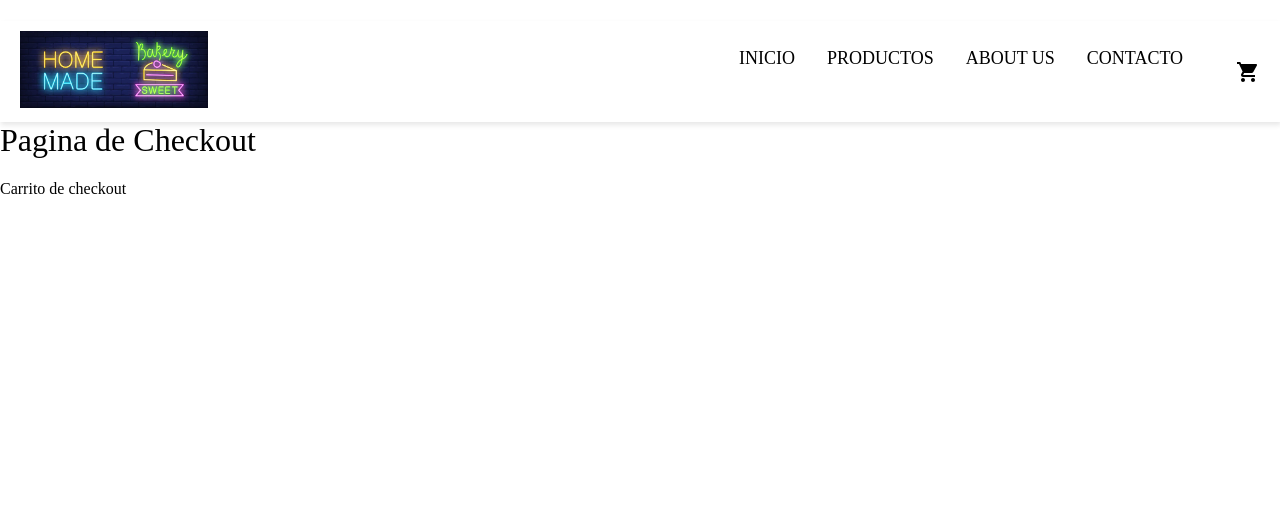
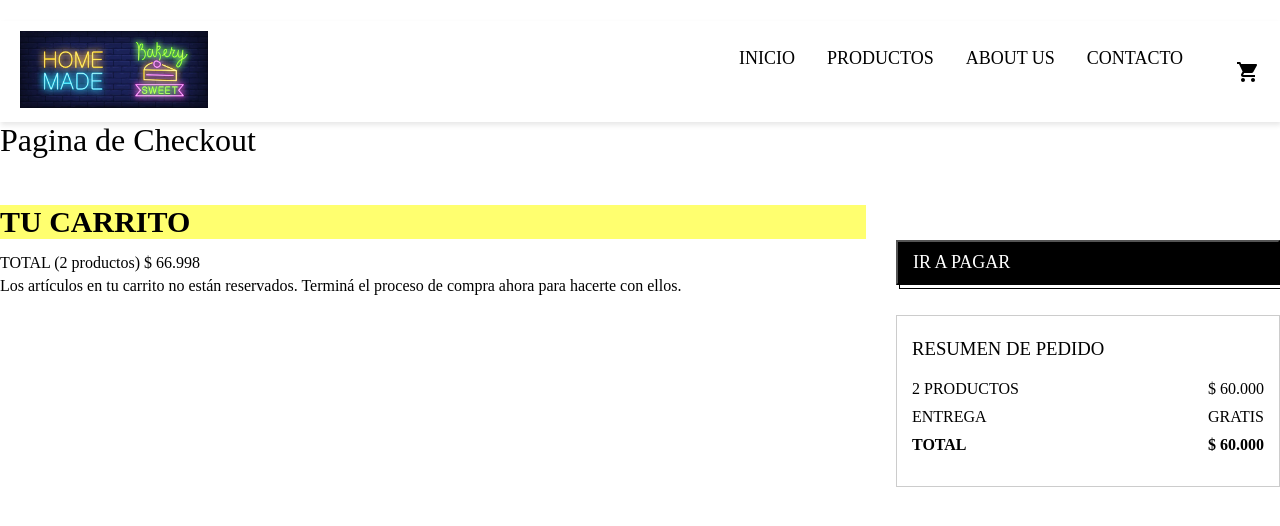
Before and after one commit to maximazza/ecommerce-test-gourmet, a React (Create React App) app: page /cart in a window 1280 px wide. Shown: the top 526 px of the page. Built offline with nearby package versions, Linux system fonts and the light colour scheme.

Commit message:
ultimo trabajo practico

```diff
--- a/src/components/Cart/Cart.js
+++ b/src/components/Cart/Cart.js
@@ -1,15 +1,130 @@
-import { useContext } from "react"
+import { useContext, useState } from "react"
 import { CartContext } from "../../context/CartContext"
+import './Cart.scss'
+import Modal from '../Modal/Modal'
+import db from '../../firebaseConfig.js'
+import { collection, addDoc } from 'firebase/firestore'
 
 const Cart = () => {
-    const { cartProducts } = useContext(CartContext)
+    const [showModal, setShowModal] = useState(false)
+    const { cartProducts, totalPrice } = useContext(CartContext)
+    const [success, setSuccess] = useState()
+
+    const [order, setOrder] = useState({
+        items: cartProducts.map((product) => {
+            return {
+                id: product.id,
+                title: product.title,
+                price: product.price
+            }
+        } ),
+        buyer: {},
+        date: new Date().toLocaleString(),
+        total: totalPrice
+    })
+    const [formData, setFormData] = useState({
+        name: '',
+        phone: '',
+        email:''
+    })
 
 
+
+    const handleChange = (e) => {
+        setFormData({...formData, [e.target.name] : e.target.value})
+    }
+
+    const submitData = (e) => {
+        e.preventDefault()
+        console.log("order para enviar: ", {...order, buyer: formData})
+        pushData({...order, buyer: formData})
+    }
+
+    const pushData = async (newOrder) => {
+        const collectionOrder = collection(db, 'ordenes')
+        const orderDoc = await addDoc(collectionOrder, newOrder)
+        setSuccess(orderDoc.id)
+        console.log('ORDEN GENERADA', orderDoc)
+    }
+
     return(
-        <>
-        <div>Carrito de checkout</div>
-        {console.log("cartProducts dede checkout: ",cartProducts)}
-        </>
+        <div className="checkout-page">
+            <div className="info-checkout">
+                {console.log("order: ", order)}
+                <h2>TU CARRITO</h2>
+                <span>TOTAL (2 productos) <b>$ 66.998</b></span>
+                <p>Los artículos en tu carrito no están reservados. Terminá el proceso de compra ahora para hacerte con ellos.</p>
+                <div className="container-checkout-products">
+                    {cartProducts.map( (cartProduct) => {
+                        const { title, image, price} = cartProduct
+                        return(
+                            <div className="checkout-item">
+                                <img src={`./assets/${image}`} alt="imagen" />
+                                <div className="info-checkout-item">
+                                    <p>{title}</p>
+                                    <p className="checkout-item-price">$ {price}</p>
+                                    <button>X</button>
+                                </div>
+                            </div>
+                        )
+                    })}
+                </div>
+            </div>
+                <div className="info-subtotal">
+                    <button onClick={() => setShowModal(true)}>IR A PAGAR</button>
+                    <div className="total-purchase">
+                        <h3>RESUMEN DE PEDIDO</h3>
+                        <div className="item-purchase">
+                            <p>2 PRODUCTOS</p>
+                            <p>$ 60.000</p>
+                        </div>
+                        <div className="item-purchase">
+                            <p>ENTREGA</p>
+                            <p>GRATIS</p>
+                        </div>
+                        <div className="item-purchase">
+                            <p>TOTAL</p>
+                            <p>$ 60.000</p>
+                        </div>
+                    </div>
+                </div>
+                {showModal &&
+                    <Modal title="DATOS DE CONTACTO" close={() => setShowModal()}>
+                        {success ? (
+                            <>
+                               <h2>Su orden se genero correctamente</h2>
+                               <p>ID de compra : {success}</p>
+                            </>
+                        ) : (
+                            <form onSubmit={submitData}>
+                                <input
+                                    type='text'
+                                    name='name'
+                                    placeholder='Ingrese el nombre'
+                                    onChange={handleChange}
+                                    value={formData.name}
+                                />
+                                <input
+                                    type='number'
+                                    name='phone'
+                                    placeholder='Ingrese el telefono'
+                                    value={formData.phone}
+                                    onChange={handleChange}
+                                />
+                                <input
+                                    type='email'
+                                    name='email'
+                                    placeholder='Ingrese el mail'
+                                    value={formData.email}
+                                    onChange={handleChange}
+
+                                />
+                                <button type="submit">Enviar</button>
+                            </form>
+                        )}
+                    </Modal>
+                }
+        </div>
     )
 }
 
--- /dev/null
+++ b/src/components/Cart/Cart.scss
@@ -0,0 +1,119 @@
+h2 {}
+
+.checkout-page {
+    display: flex;
+}
+
+.info-checkout {
+    width: 70%;
+    padding-right: 30px;
+}
+
+.info-subtotal {
+    width: 30%;
+    padding-top: 60px;
+}
+
+.info-checkout h2 {
+    font-weight: 800;
+    font-size: 30px;
+    margin-bottom: 15px;
+}
+
+.info-checkout span {
+    font-weight: 300;
+    margin-bottom: 10px;
+}
+
+.info-checkout p {
+    font-weight: 200;
+    margin-top: 5px;
+}
+
+.info-checkout-item {
+    width: calc(75% - 20px);
+    padding-bottom: 20px;
+    padding-top: 20px;
+    position: relative;
+}
+
+.info-checkout-item p {
+    letter-spacing: 1px;
+}
+
+p.checkout-item-price {
+    font-weight: 500;
+}
+
+.info-checkout-item div {
+    border: 1px solid black;
+    width: 100px;
+}
+.info-checkout-item button {
+    position: absolute;
+    background: none;
+    border: none;
+    right: 10px;
+    top: 10px;
+}
+
+.checkout-item {
+    margin-bottom: 15px;
+    display: flex;
+    border: 1px solid #686868;
+}
+
+.checkout-item img {
+    width: 25%;
+    border-right: 1px solid #686868;
+    margin-right: 20px;
+}
+
+.total-purchase {
+    border: 1px solid #ccc;
+    padding: 22px 15px;
+    margin-top: 30px;
+}
+
+.total-purchase h3 {
+    margin: 0;
+    margin-bottom: 20px;
+}
+
+.item-purchase {
+    display: flex;
+    justify-content: space-between;
+}
+
+.item-purchase p {
+    margin: 0px;
+    margin-bottom: 10px;
+    font-weight: 200;
+}
+
+.item-purchase:nth-of-type(3) p {
+    font-weight: 600;
+}
+
+.info-subtotal > button {
+    background: black;
+    width: 100%;
+    padding: 10px 15px;
+    color: white;
+    text-align: left;
+    position: relative;
+    font-size: 18px;
+    cursor: pointer;
+    transition: all 0.3s ease;
+}
+
+.info-subtotal > button:before {
+    content: "";
+    width: calc(100% + 2px);
+    height: 100%;
+    position: absolute;
+    border: 1px solid black;
+    left: 1px;
+    z-index: -1;
+    bottom: -6px;
+}
```
Also changed, not shown: src/firebaseConfig.js (line endings or trailing spaces).
